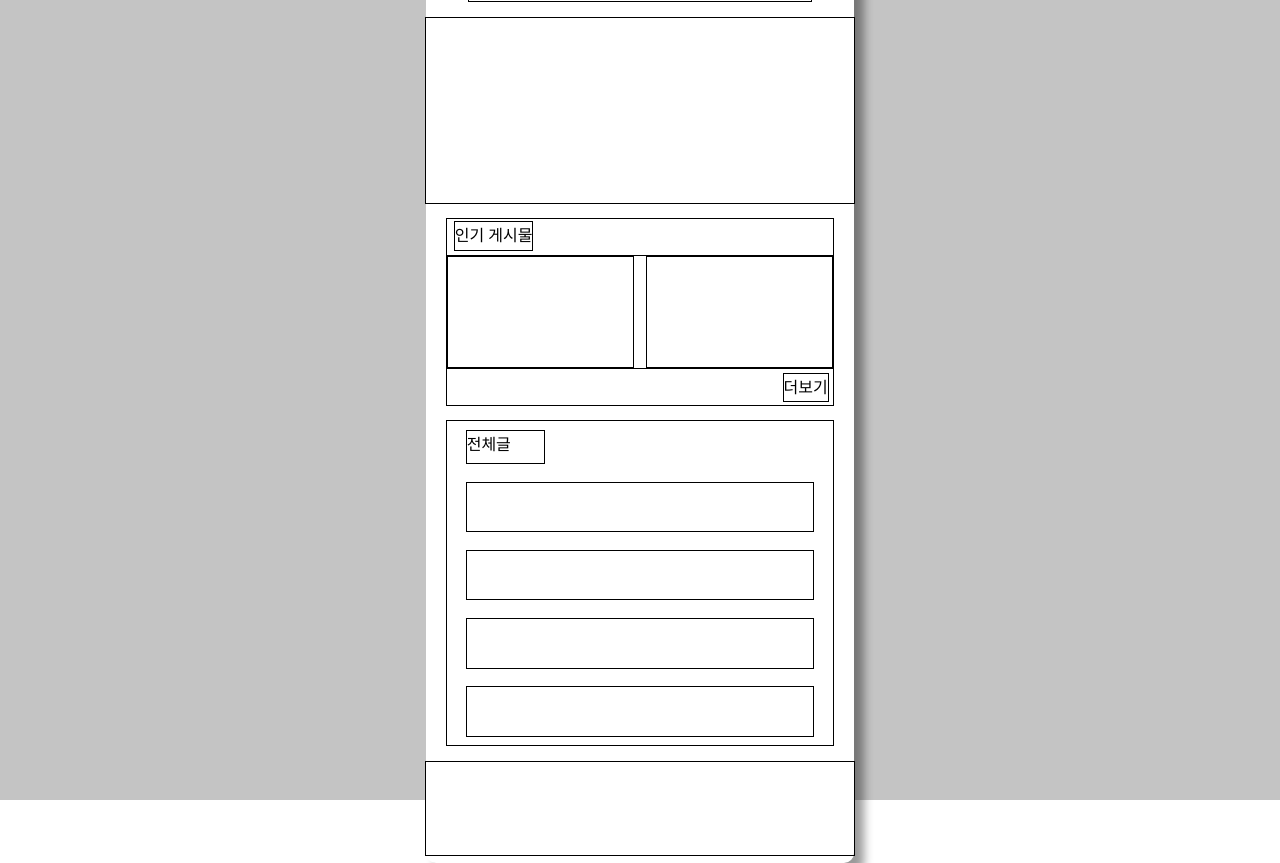
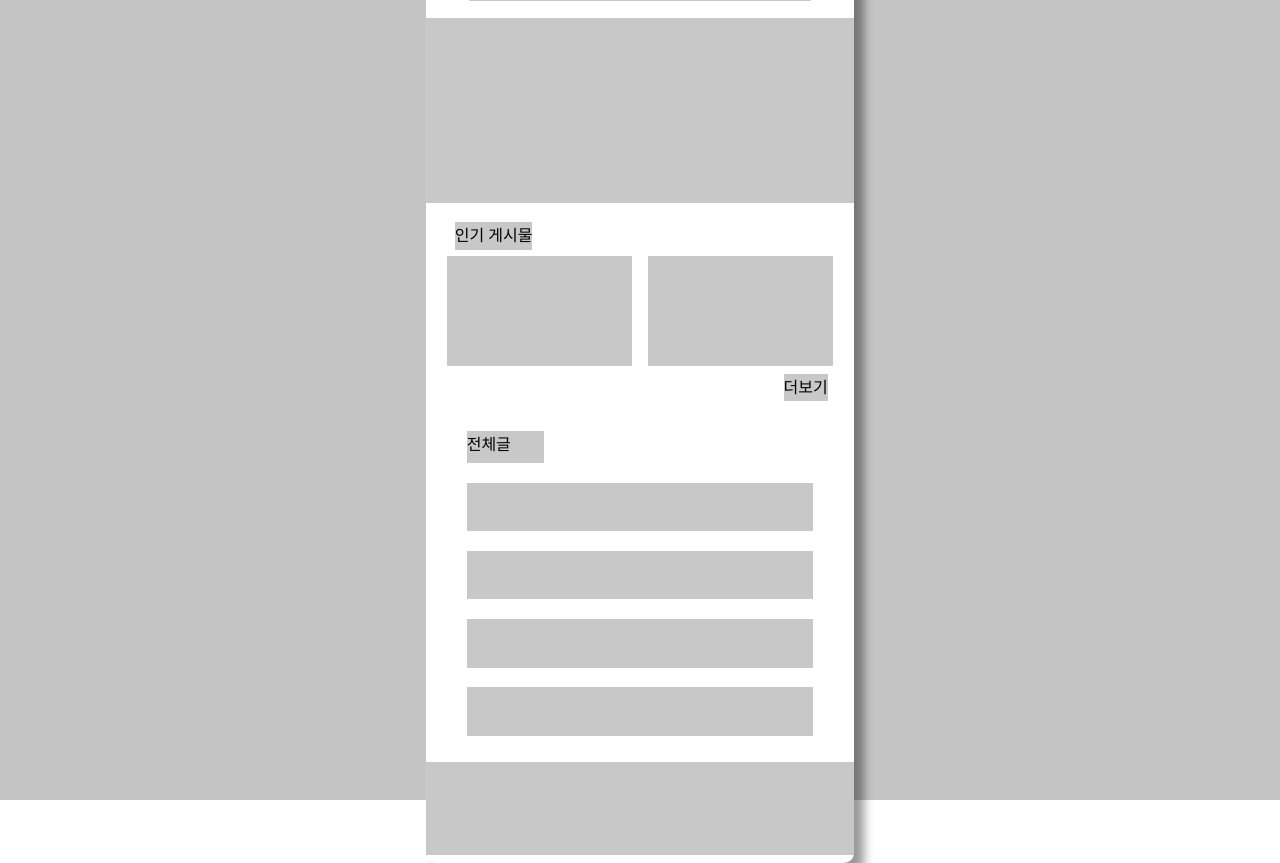
Before and after one commit to Lsohee/cocktail_mobile_19_220406, a plain HTML site: page index.html in a window 1280 px wide. Drawn offline with Linux system fonts and the light colour scheme.

Commit message:
gray scale -> 색 이미지 넣기

```diff
--- a/css/style.css
+++ b/css/style.css
@@ -7,12 +7,13 @@
 }
 
 .root div{
-  border:1px solid black;
+  /* border:1px solid black; */
 }
 /* header */
 .root>div:nth-child(1){
   width:80%;
   height:6%;
+  background-color: #c8c8c8;
 }
 
 
@@ -22,6 +23,8 @@
 .root>div:nth-child(2){
   width:100%;
   height:20%;
+  background-color: #c8c8c8;
+
 }
 
 
@@ -39,6 +42,7 @@
   width:fit-content;
   height:15%;
   position: relative;
+  background-color: #c8c8c8;
   left:-38%;
 }
 
@@ -51,6 +55,7 @@
 
 
 .root>div:nth-child(3)>div:nth-child(2)>div{
+  background-color: #c8c8c8;
   width:48%;
   height:99%;
 }
@@ -63,6 +68,7 @@
 .root>div:nth-child(3)>div:nth-child(3){
   width:fit-content;
   position: relative;
+  background-color: #c8c8c8;
   left:43%;
   height:15%;
   /* text-align: end; */
@@ -82,6 +88,7 @@
   width:20%;
   height:10%;
   position: relative;
+  background-color: #c8c8c8;
   left:-35%;
 }
 
@@ -89,6 +96,7 @@
 
 .root>div:nth-child(4)>div:nth-child(n+2){
   width:90%;
+  background-color: #c8c8c8;
   height:15%;
 
 }
@@ -99,5 +107,6 @@
 /* footer */
 .root>div:nth-child(5){
   width:100%;
+  background-color: #c8c8c8;
   height:10%;
 }
```
